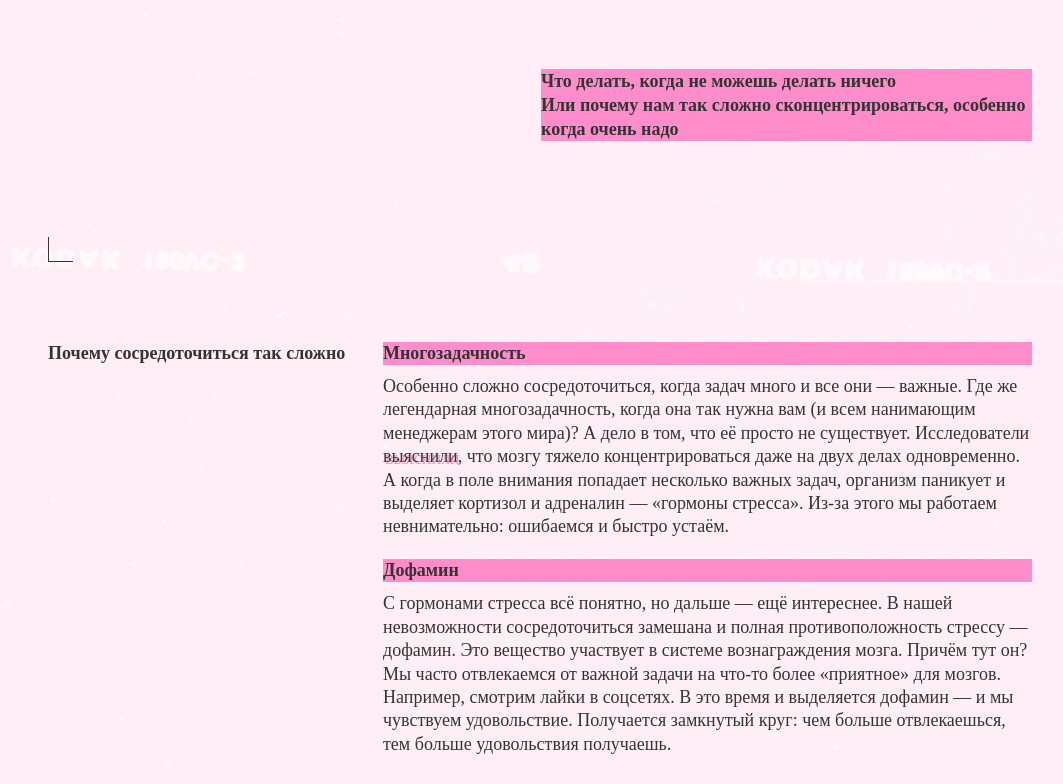
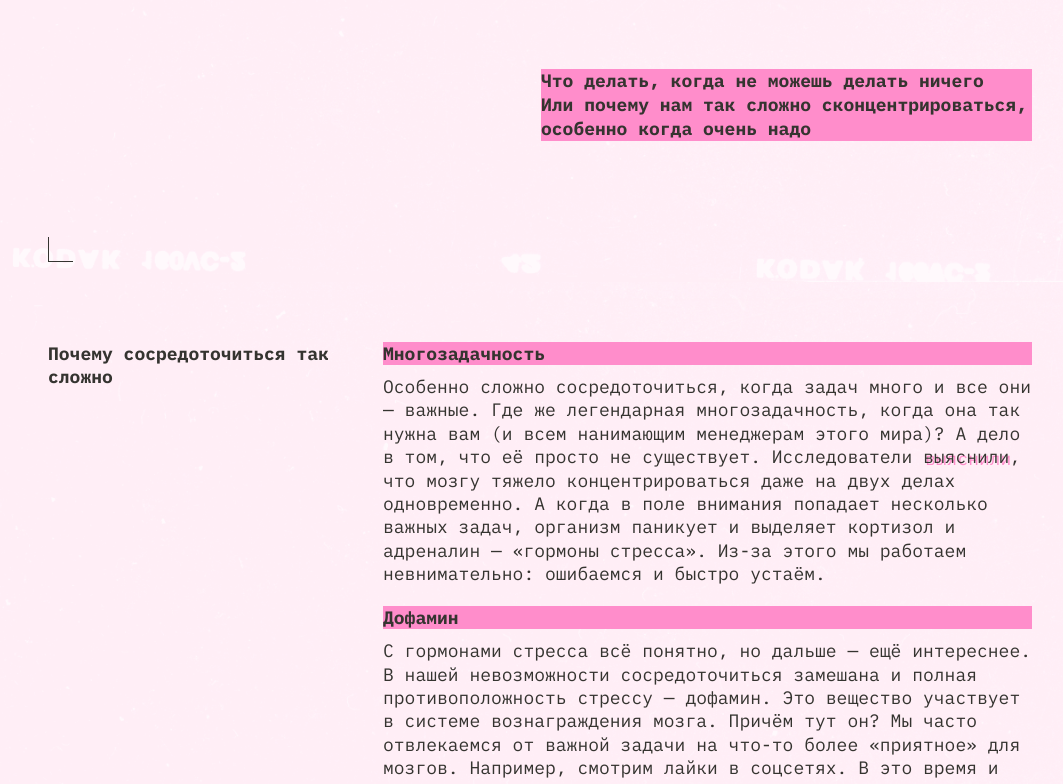
Before and after one commit to Slava-ZV/slozhno-sosredotochitsya, a plain HTML site: page index.html in a window 1280 px wide. Shown: the part 518-1302 px from the top of the page, without its empty margins (100-1163 px from the left). Drawn offline with Linux system fonts and the light colour scheme.

Commit message:
version 3

```diff
--- a/styles/style.css
+++ b/styles/style.css
@@ -94,7 +94,7 @@
 .page {
   margin-inline: auto;
   color: var(--text-color);
-  font-family: var(--main-font) monospace;
+  font-family: var(--main-font), monospace;
   font-style: normal;
   background: var(--background);
   background-attachment: fixed;
```
